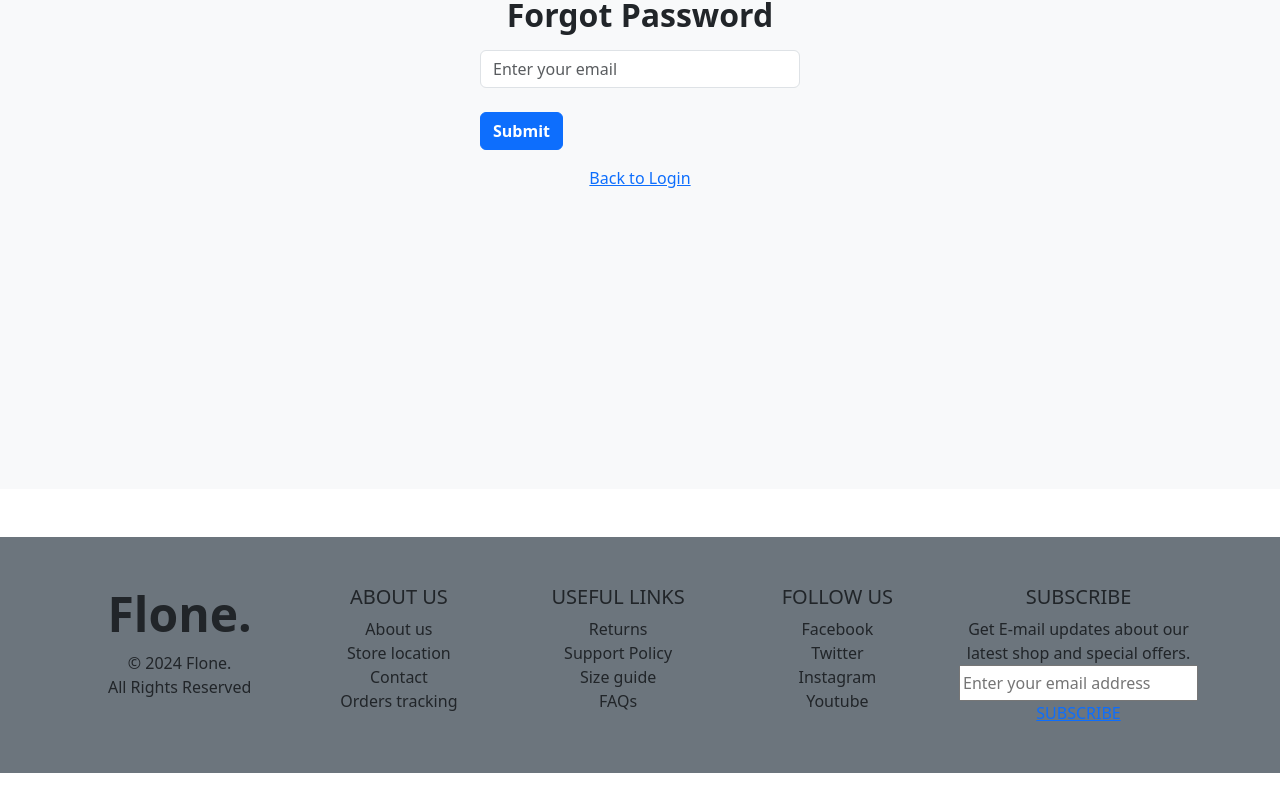
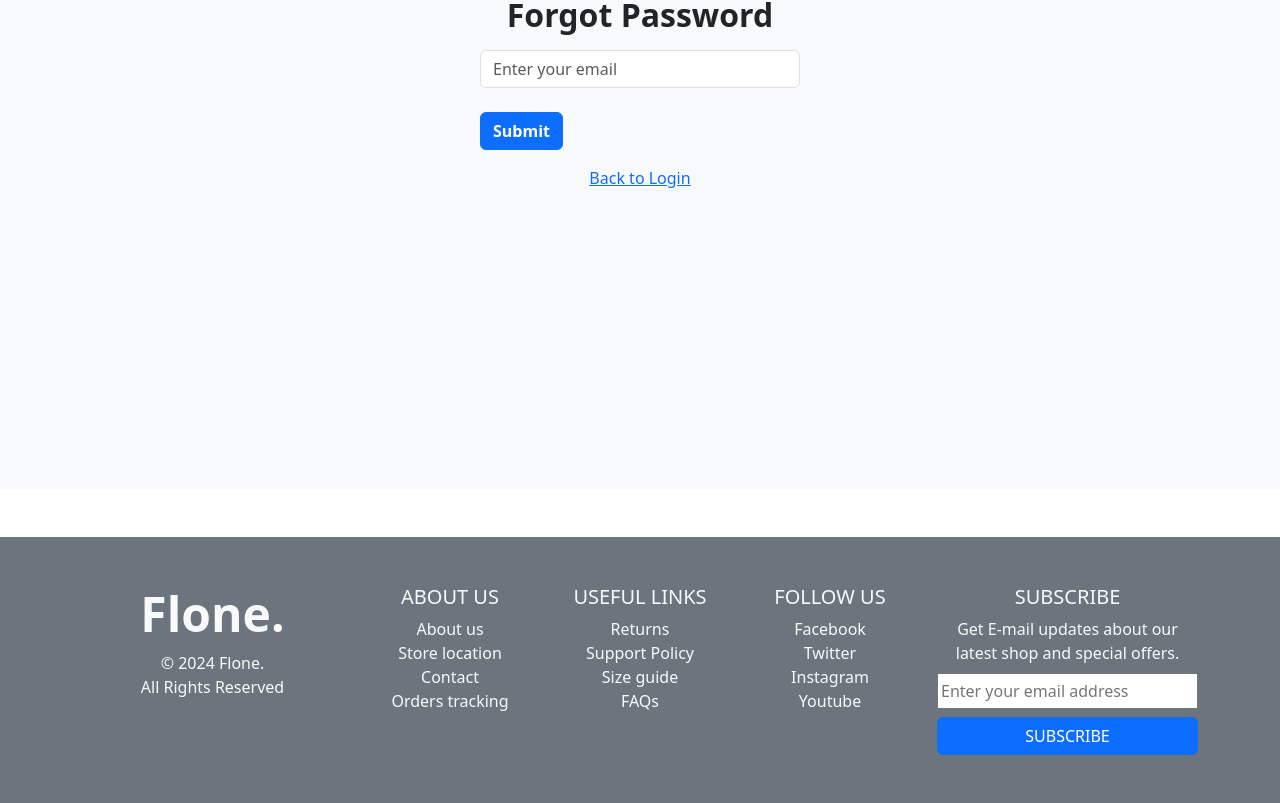
Before and after one commit to DhineshWiser/User-panel-website, a React (Create React App) app: page /forgetpassword in a window 1280 px wide. Shown: the part 389-1192 px from the top of the page. Before the commit the page ends 1162 px from the top, so only its background shows below. Built offline with nearby package versions, Linux system fonts and the light colour scheme.

Commit message:
footer page change

```diff
--- a/src/Components/Footer.js
+++ b/src/Components/Footer.js
@@ -1,4 +1,4 @@
-import React from 'react'
+import React from 'react';
 import Container from 'react-bootstrap/Container';
 import Row from 'react-bootstrap/Row';
 import Col from 'react-bootstrap/Col';
@@ -8,51 +8,55 @@ function Footer() {
         <div className='bg-secondary mt-5 py-5' id="footer">
             <Container>
                 <Row>
-                    <Col xs>
-                        <h3 className='display-5 fw-bold'>Flone.</h3>
-                        <p>© 2024 Flone.<br />
-                            All Rights Reserved</p>
+                    <Col xs={12} sm={6} md={3}>
+                        <h3 className="display-5 fw-bold text-light">Flone.</h3>
+                        <p className="text-light">© 2024 Flone.<br />All Rights Reserved</p>
                     </Col>
-                    <Col xs>
-                        <a href='' className='text-decoration-none text-dark'>
-                            <h5>ABOUT US</h5>
+
+                    <Col xs={12} sm={6} md={2}>
+                        <a href="" className="text-decoration-none text-light">
+                            <h5 className="text-light">ABOUT US</h5>
                             <div>About us</div>
                             <div>Store location</div>
                             <div>Contact</div>
                             <div>Orders tracking</div>
                         </a>
                     </Col>
-                    <Col xs>
-                        <a href='' className='text-decoration-none text-dark'>
-                            <h5>USEFUL LINKS</h5>
+
+                    <Col xs={12} sm={6} md={2}>
+                        <a href="" className="text-decoration-none text-light">
+                            <h5 className="text-light">USEFUL LINKS</h5>
                             <div>Returns</div>
                             <div>Support Policy</div>
                             <div>Size guide</div>
                             <div>FAQs</div>
                         </a>
                     </Col>
-                    <Col xs>
-                        <a href='' className='text-decoration-none text-dark'>
-                            <h5>FOLLOW US</h5>
+
+                    <Col xs={12} sm={6} md={2}>
+                        <a href="" className="text-decoration-none text-light">
+                            <h5 className="text-light">FOLLOW US</h5>
                             <div>Facebook</div>
                             <div>Twitter</div>
                             <div>Instagram</div>
                             <div>Youtube</div>
                         </a>
+                    </Col>
 
-                    </Col>
-                    <Col xs>
-                        <h5>SUBSCRIBE</h5>
-                        <div>Get E-mail updates about our latest shop and special offers.</div>
-                        <input type="text" placeholder='Enter your email address' className='py-1'></input>
-                        <a href=''>SUBSCRIBE</a>
-
+                    <Col xs={12} sm={6} md={3}>
+                        <h5 className="text-light">SUBSCRIBE</h5>
+                        <div className="text-light">Get E-mail updates about our latest shop and special offers.</div>
+                        <input
+                            type="email"
+                            placeholder="Enter your email address"
+                            className="py-1 mt-2 w-100"
+                        />
+                        <a href="" className="btn btn-primary mt-2 d-block text-center">SUBSCRIBE</a>
                     </Col>
                 </Row>
             </Container>
         </div>
-
-    )
+    );
 }
 
-export default Footer
+export default Footer;
--- a/src/Components/Login.js
+++ b/src/Components/Login.js
@@ -31,6 +31,7 @@ const Login = () => {
     const { email, password } = values;
 
     let EmailData = apiData.filter((items) => items.email === email);
+    console.log(EmailData);
 
     if (EmailData.length === 0) {
       toast.error("Can't find your email, please register first.");
@@ -39,7 +40,7 @@ const Login = () => {
       if (password === EmailData[0]?.password) {
         toast.success("Login successful!");
         navigate('/');
-      } else {
+      } else  {
         toast.error("Incorrect password.");
       }
     }
--- a/src/Components/Products.js
+++ b/src/Components/Products.js
@@ -87,19 +87,23 @@ function Products() {
 
             <Row>
             <div className='mb-5'>
-                    <h1 className=' fw-bold '>Products list</h1>
+                    <h1 className='fw-bold'>Products List</h1>
                     <hr />
                 </div>
-                {image.map((items)=>(
-                    <Col md={3} className='mt-5' onClick={() => Handleclick(items.id)}>
-                    <Card style={{ width: '100%' }} className='img'>
-                        <Card.Img variant="top" src={ giturl+items.image} style={{ width: "100%", height: "300px" }} />
+                {image.map((items) => (
+                    <Col xs={12} sm={6} md={3} key={items.id} className='mt-5'>
+                        <Card onClick={() => Handleclick(items.id)} className='h-100 img'>
+                            <Card.Img
+                                variant="top"
+                                src={giturl + items.image}
+                                style={{ objectFit: 'cover', width: '100%', height: '300px' }}
+                            />
                         <Card.Body>
                                 <Card.Title>{items.name}</Card.Title>
                                 <Card.Text>
                                     {items.price}
                                 </Card.Text>
-                            <Button className='btn btn-outline-dark py-1 px-1' variant="primary">Buy now</Button>
+                                <Button className='btn btn-outline-dark py-1 px-1' variant="primary">Buy Now</Button>
                             </Card.Body>
                         </Card>
                     </Col>
```
Lines whose indentation alone changed are shown as unchanged.
